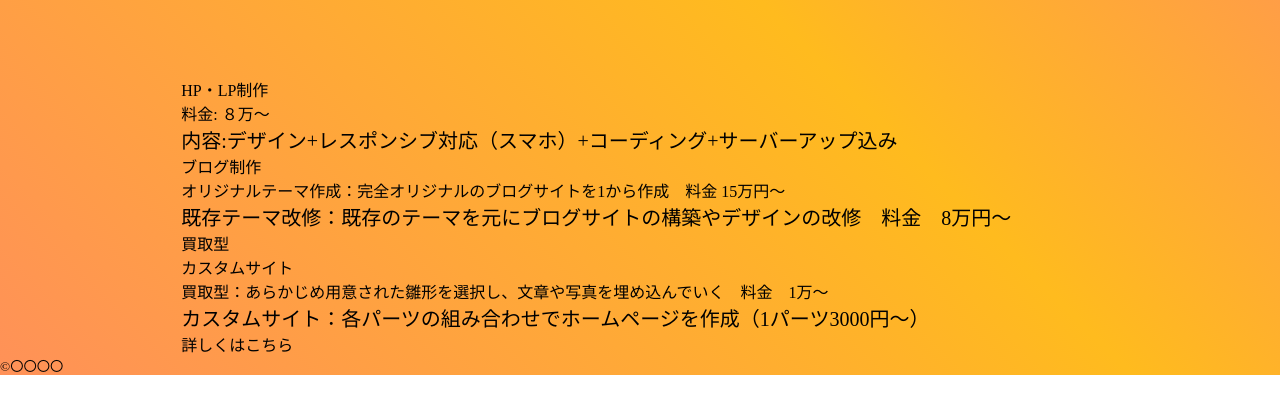
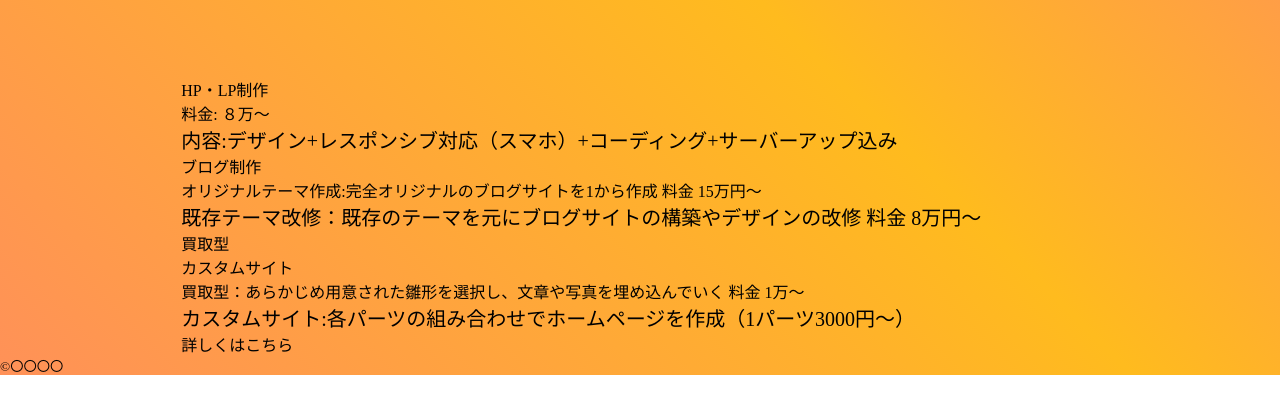
Before and after one commit to Ryo-Yoshioka-web/Agir-cLick., a plain HTML site: page index.html in a window 1280 px wide. Shown: the part 234-648 px from the top of the page. Drawn offline with Linux system fonts and the light colour scheme.

Commit message:
全角の取り消し

```diff
--- a/index.html
+++ b/index.html
@@ -87,10 +87,10 @@
                     </h2>
                     <div class="service__text-box">
                         <p class="service__fee">
-                            オリジナルテーマ作成：完全オリジナルのブログサイトを1から作成　料金 15万円～
+                            オリジナルテーマ作成:完全オリジナルのブログサイトを1から作成 料金 15万円～
                         </p>
                         <p class="service__detail">
-                            既存テーマ改修：既存のテーマを元にブログサイトの構築やデザインの改修　料金　8万円～
+                            既存テーマ改修：既存のテーマを元にブログサイトの構築やデザインの改修 料金 8万円～
                         </p>
                     </div>
                 </div>
@@ -101,10 +101,10 @@
                     </h2>
                     <div class="service__text-box">
                         <p class="service__fee">
-                            買取型：あらかじめ用意された雛形を選択し、文章や写真を埋め込んでいく　料金　1万～
+                            買取型：あらかじめ用意された雛形を選択し、文章や写真を埋め込んでいく 料金 1万～
                         </p>
                         <p class="service__detail">
-                            カスタムサイト：各パーツの組み合わせでホームページを作成（1パーツ3000円～）
+                            カスタムサイト:各パーツの組み合わせでホームページを作成（1パーツ3000円～）
                         </p>
                     </div>
                     <a href="" class="service__btn">
```
